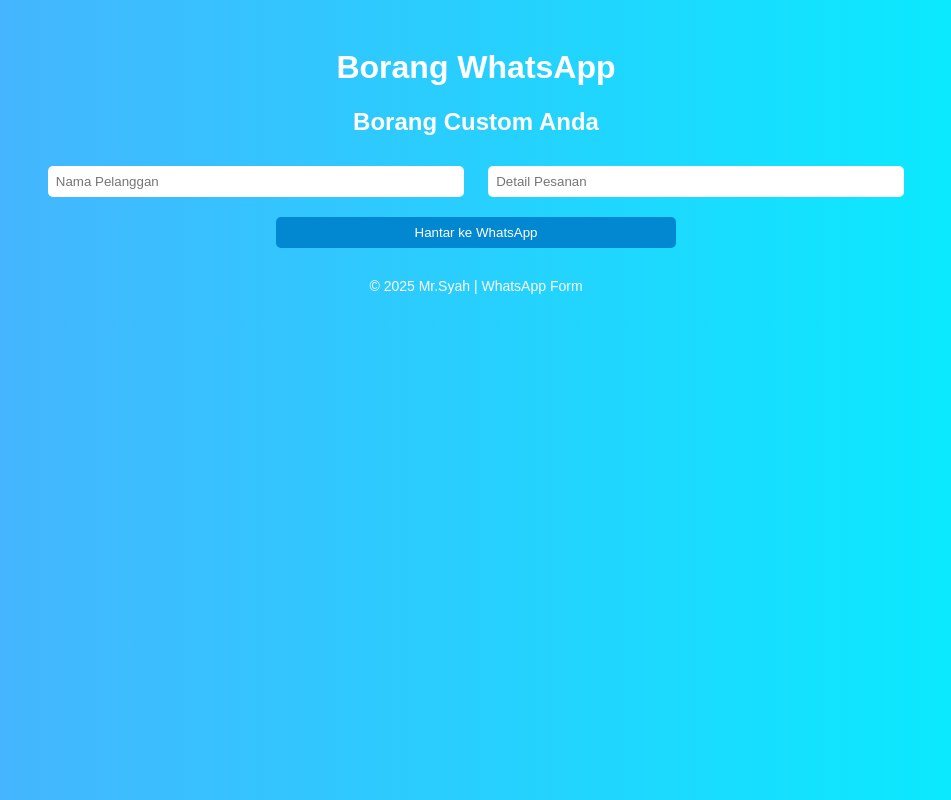
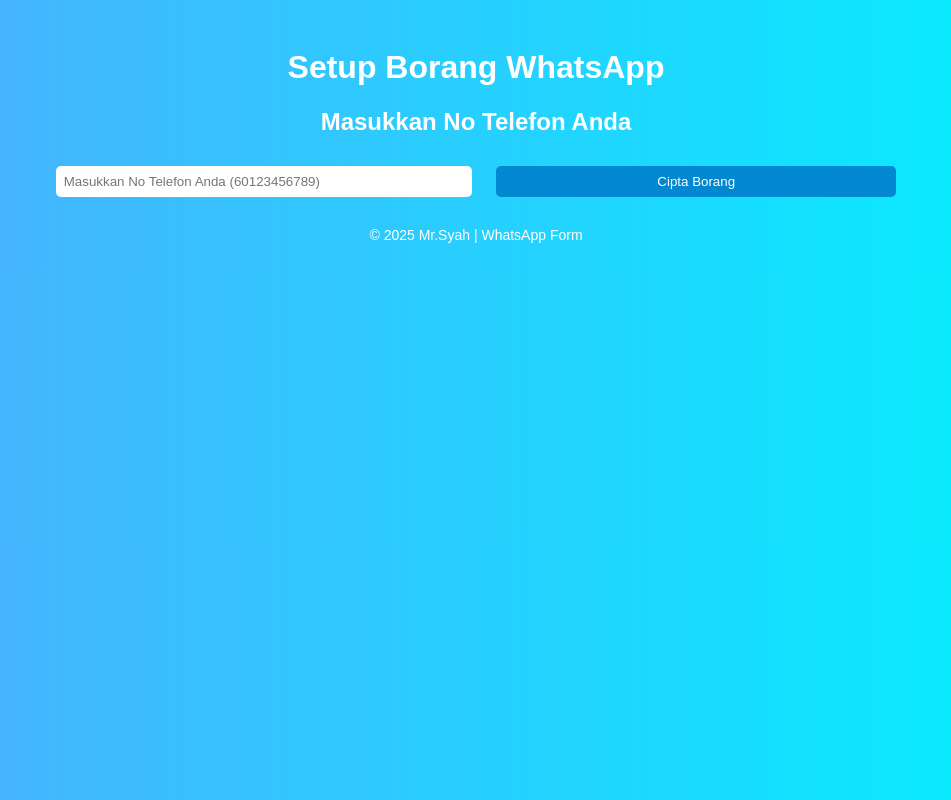
Before and after one commit to mrzcx8/whatsappform, a plain HTML site: page form.html in a window 1280 px wide. Shown: the whole page, without its empty margins (164-1115 px from the left). Drawn offline with Linux system fonts and the light colour scheme.

Commit message:
Update form.html

```diff
--- a/form.html
+++ b/form.html
@@ -3,7 +3,7 @@
 <head>
     <meta charset="UTF-8">
     <meta name="viewport" content="width=device-width, initial-scale=1.0">
-    <title>Borang WhatsApp</title>
+    <title>Setup Borang WhatsApp</title>
     <style>
         body {
             font-family: Arial, sans-serif;
@@ -40,35 +40,19 @@
     </style>
 </head>
 <body>
-    <h1>Borang WhatsApp</h1>
-    <h2>Borang Custom Anda</h2>
-    <input type="text" id="customerName" placeholder="Nama Pelanggan" required>
-    <input type="text" id="orderDetails" placeholder="Detail Pesanan" required>
-    <button onclick="sendToWhatsApp()">Hantar ke WhatsApp</button>
+    <h1>Setup Borang WhatsApp</h1>
+    <h2>Masukkan No Telefon Anda</h2>
+    <input type="tel" id="phone" placeholder="Masukkan No Telefon Anda (60123456789)" required>
+    <button onclick="createForm()">Cipta Borang</button>
 
     <script>
-        function getQueryParam(name) {
-            const urlParams = new URLSearchParams(window.location.search);
-            return urlParams.get(name);
-        }
-
-        function sendToWhatsApp() {
-            let phone = getQueryParam("phone");
-            let customerName = document.getElementById("customerName").value.trim();
-            let orderDetails = document.getElementById("orderDetails").value.trim();
-
-            if (!phone) {
-                alert("Nombor telefon tidak dijumpai!");
+        function createForm() {
+            let phone = document.getElementById("phone").value.trim();
+            if (phone === "") {
+                alert("Sila masukkan nombor telefon anda!");
                 return;
             }
-            if (customerName === "" || orderDetails === "") {
-                alert("Sila isi semua maklumat!");
-                return;
-            }
-
-            let message = `Nama: ${customerName}%0AOrder: ${orderDetails}`;
-            let url = `https://wa.me/${phone}?text=${message}`;
-            window.open(url, "_blank");
+            window.location.href = `form.html?phone=${phone}`;
         }
     </script>
 
```
